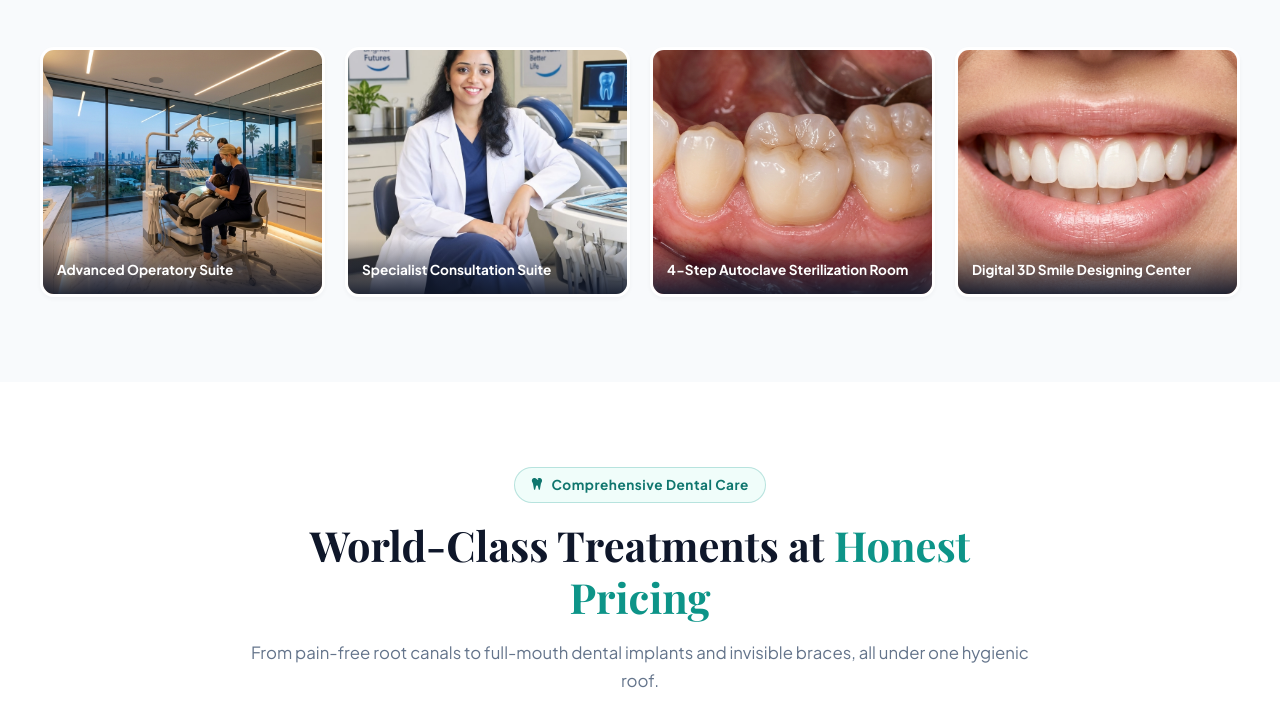
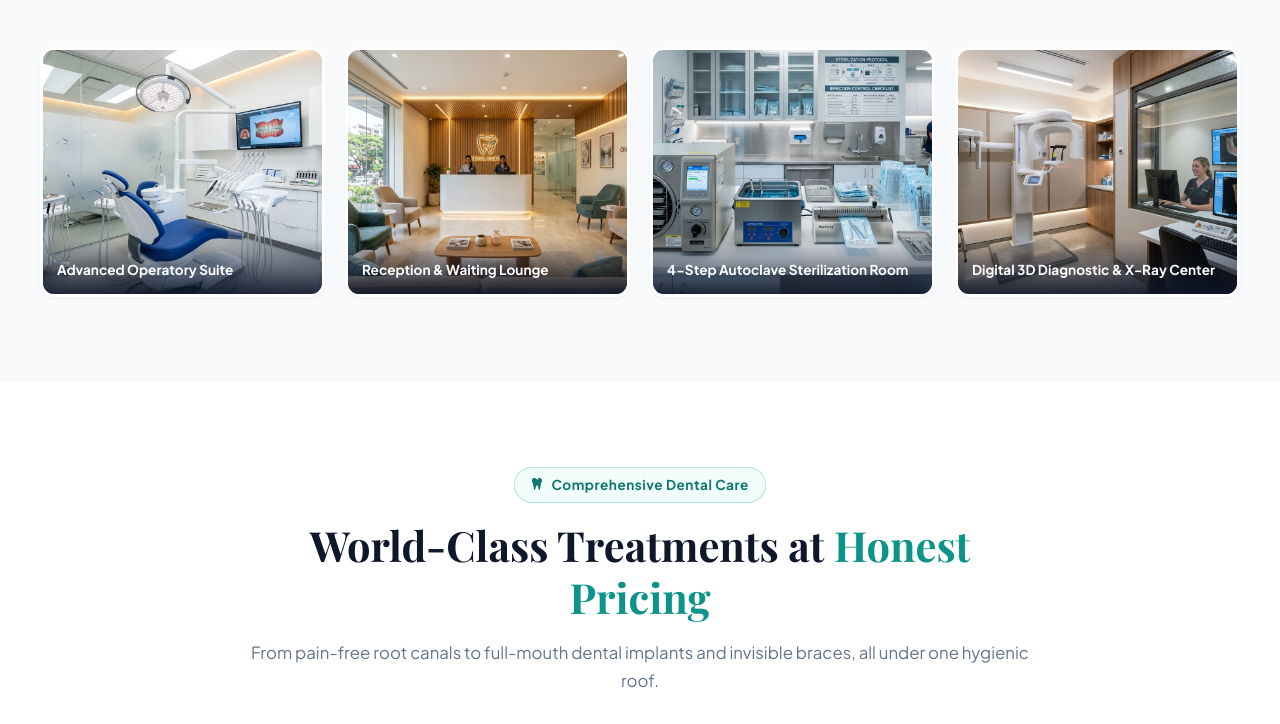
Before and after one commit to digitalvivek999/Dental-Indiaa, a plain HTML site: page index.html in a window 1280 px wide. Shown: the part 2938-3662 px from the top of the page. Drawn offline with nearby package versions, Linux system fonts and the light colour scheme; a web font is replaced by a local one.

Commit message:
feat: updated clinic tour gallery with 100% relevant photorealistic clinic interior photos

```diff
--- a/index.html
+++ b/index.html
@@ -1126,20 +1126,20 @@
 
       <div class="gallery-grid">
         <div class="gallery-item">
-          <img src="images/clinic_interior.jpg" alt="Modern Dental Operatory Suite Dr S Lathasree Hanamkonda">
+          <img src="images/clinic_operatory.jpg" alt="Advanced Operatory Suite with Ergonomic Dental Chair Dr S Lathasree Dental Clinic Hanamkonda">
           <div class="gallery-caption">Advanced Operatory Suite</div>
         </div>
         <div class="gallery-item">
-          <img src="images/doctor.jpg" alt="Consultation Lounge Dr S Lathasree Dental Clinic">
-          <div class="gallery-caption">Specialist Consultation Suite</div>
+          <img src="images/clinic_reception.jpg" alt="Reception and Patient Waiting Lounge Dr S Lathasree Dental Clinic">
+          <div class="gallery-caption">Reception & Waiting Lounge</div>
         </div>
         <div class="gallery-item">
-          <img src="images/bonding.png" alt="Class B Autoclave Sterilization Center">
+          <img src="images/clinic_sterilization.jpg" alt="Class B Vacuum Autoclave 4-Step Sterilization Lab">
           <div class="gallery-caption">4-Step Autoclave Sterilization Room</div>
         </div>
         <div class="gallery-item">
-          <img src="images/makeover.jpg" alt="Digital 3D Smile Design Suite">
-          <div class="gallery-caption">Digital 3D Smile Designing Center</div>
+          <img src="images/clinic_xray_3d.jpg" alt="Digital 3D CBCT and Panoramic X-Ray Imaging Diagnostic Center">
+          <div class="gallery-caption">Digital 3D Diagnostic & X-Ray Center</div>
         </div>
       </div>
     </div>
```
Also changed, not shown: images/clinic_operatory.jpg (added), images/clinic_reception.jpg (added), images/clinic_sterilization.jpg (added), images/clinic_xray_3d.jpg (added).
